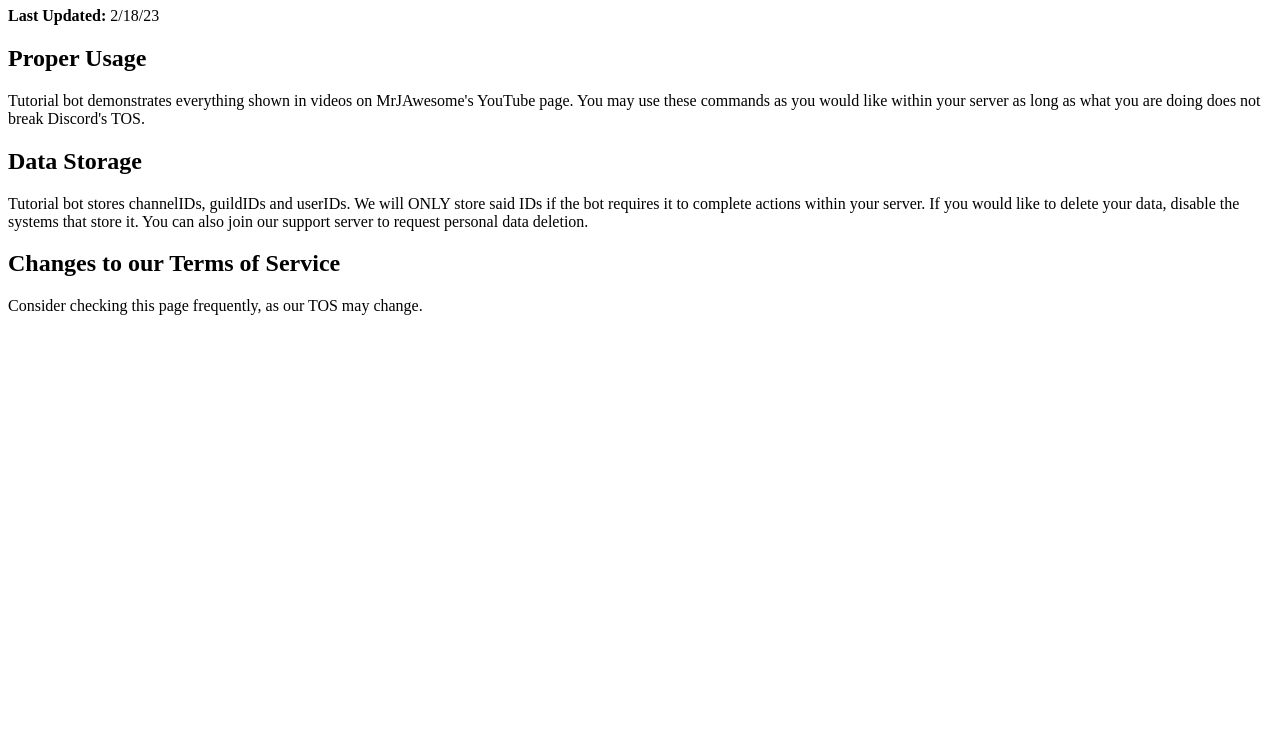
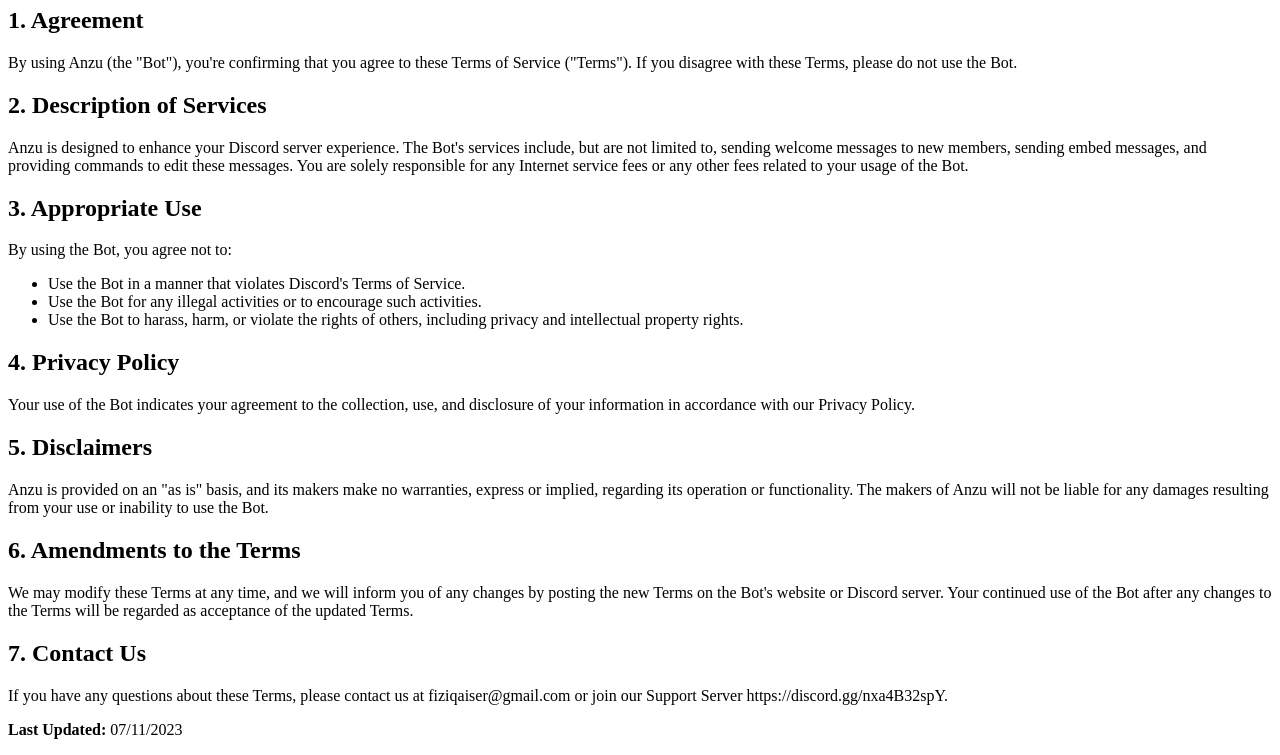
Before and after one commit to FiziQaiser/AnzuBotTOS, a plain HTML site: page index.html in a window 1280 px wide. Shown: the part 73-828 px from the top of the page. Before the commit the page ends 800 px from the top, so only its background shows below. Drawn offline with Linux system fonts and the light colour scheme.

Commit message:
Update index.html

```diff
--- a/index.html
+++ b/index.html
@@ -1,19 +1,37 @@
 <!DOCTYPE html>
 <html>
 <head>
-    <title>Tutorial Bot Terms of Service</title>
+    <title>Terms of Service for Anzu</title>
 </head>
 <body>
-    <h1>Tutorial Bot Terms of Service</h1>
-    <p><strong>Last Updated:</strong> 2/18/23</p>
+    <h1>Terms of Service for Anzu</h1>
 
-    <h2>Proper Usage</h2>
-    <p>Tutorial bot demonstrates everything shown in videos on MrJAwesome's YouTube page. You may use these commands as you would like within your server as long as what you are doing does not break Discord's TOS.</p>
+    <h2>1. Agreement</h2>
+    <p>By using Anzu (the "Bot"), you're confirming that you agree to these Terms of Service ("Terms"). If you disagree with these Terms, please do not use the Bot.</p>
 
-    <h2>Data Storage</h2>
-    <p>Tutorial bot stores channelIDs, guildIDs and userIDs. We will ONLY store said IDs if the bot requires it to complete actions within your server. If you would like to delete your data, disable the systems that store it. You can also join our support server to request personal data deletion.</p>
+    <h2>2. Description of Services</h2>
+    <p>Anzu is designed to enhance your Discord server experience. The Bot's services include, but are not limited to, sending welcome messages to new members, sending embed messages, and providing commands to edit these messages. You are solely responsible for any Internet service fees or any other fees related to your usage of the Bot.</p>
 
-    <h2>Changes to our Terms of Service</h2>
-    <p>Consider checking this page frequently, as our TOS may change.</p>
+    <h2>3. Appropriate Use</h2>
+    <p>By using the Bot, you agree not to:</p>
+    <ul>
+        <li>Use the Bot in a manner that violates Discord's Terms of Service.</li>
+        <li>Use the Bot for any illegal activities or to encourage such activities.</li>
+        <li>Use the Bot to harass, harm, or violate the rights of others, including privacy and intellectual property rights.</li>
+    </ul>
+
+    <h2>4. Privacy Policy</h2>
+    <p>Your use of the Bot indicates your agreement to the collection, use, and disclosure of your information in accordance with our Privacy Policy.</p>
+
+    <h2>5. Disclaimers</h2>
+    <p>Anzu is provided on an "as is" basis, and its makers make no warranties, express or implied, regarding its operation or functionality. The makers of Anzu will not be liable for any damages resulting from your use or inability to use the Bot.</p>
+
+    <h2>6. Amendments to the Terms</h2>
+    <p>We may modify these Terms at any time, and we will inform you of any changes by posting the new Terms on the Bot's website or Discord server. Your continued use of the Bot after any changes to the Terms will be regarded as acceptance of the updated Terms.</p>
+
+    <h2>7. Contact Us</h2>
+    <p>If you have any questions about these Terms, please contact us at fiziqaiser@gmail.com or join our Support Server https://discord.gg/nxa4B32spY.</p>
+
+    <p><b>Last Updated:</b> 07/11/2023</p>
 </body>
 </html>
```
